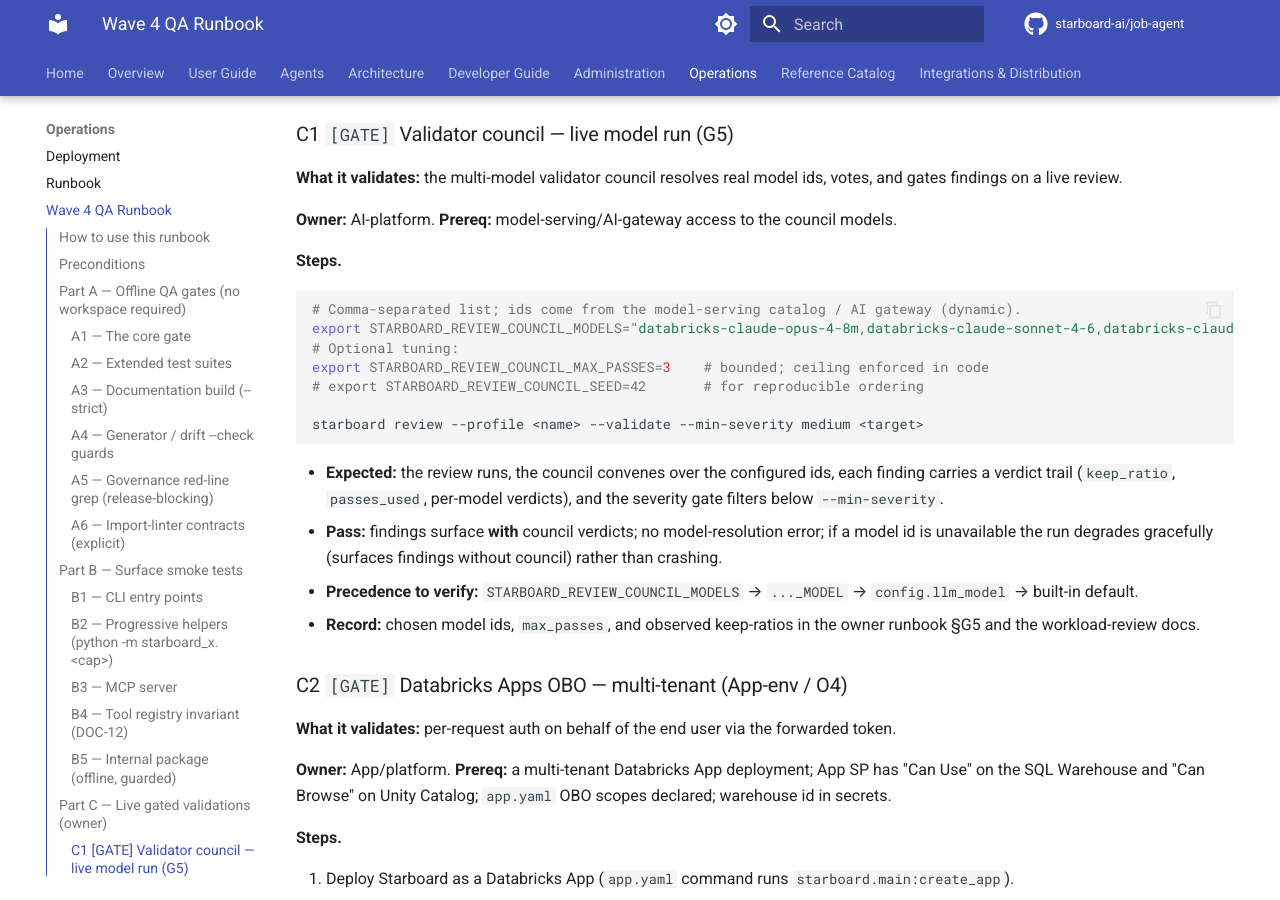
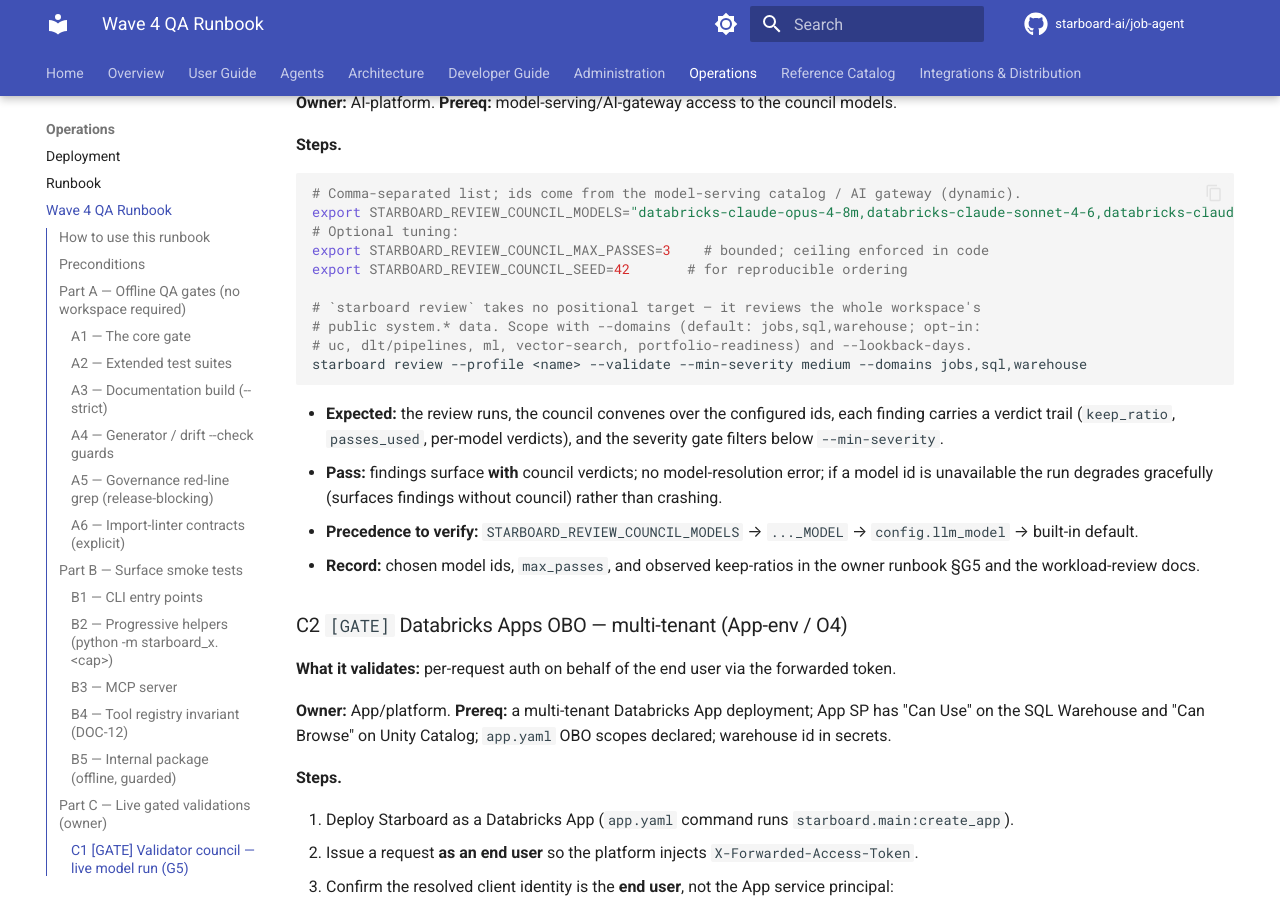
Before and after one commit to bluewatersql/starboard, an MkDocs documentation site: the page built from docs/runbooks/wave4_qa_runbook.md, in a window 1280 px wide and 900 px high, scrolled down 4498 px. Built offline with MkDocs 1.6.1 and Material for MkDocs 9.7.7, drawn with Linux system fonts in a browser that asks for light colours; comment, search, counter and statistics services are not loaded; some of the changed text lies outside the part shown.

Commit message:
docs(qa): update Wave 4 runbook for current review-council CLI
- Drop the release-commit verification block (no longer required/accurate).
- Clarify that `starboard review` has no positional target and is scoped via
  --domains/--lookback-days; update the example to use --domains.
- Enable STARBOARD_REVIEW_COUNCIL_SEED=42 by default for reproducible ordering.

````diff
--- a/docs/runbooks/wave4_qa_runbook.md
+++ b/docs/runbooks/wave4_qa_runbook.md
@@ -33,13 +33,6 @@ workspace runs first** (Parts A–B, fully reproducible in CI), followed by the
 cd /path/to/job-agent
 export PATH="$PWD/.venv/bin:$PATH"     # ruff / mypy / pytest / mkdocs live here
 make setup                             # first-time only: uv venv + editable installs
-```
-
-Confirm you are on the release commit:
-
-```bash
-git rev-parse --abbrev-ref HEAD        # expect: main (post-merge) or wave4/phase0
-git log --oneline -1                   # expect the Wave 4 tip
 ```
 
 Databricks profile (Parts B–C only): **never auto-select**. Pass `--profile <name>`
@@ -227,9 +220,12 @@ and gates findings on a live review.
 export STARBOARD_REVIEW_COUNCIL_MODELS="databricks-claude-opus-4-8m,databricks-claude-sonnet-4-6,databricks-claude-haiku-4-5"
 # Optional tuning:
 export STARBOARD_REVIEW_COUNCIL_MAX_PASSES=3    # bounded; ceiling enforced in code
-# export STARBOARD_REVIEW_COUNCIL_SEED=42       # for reproducible ordering
+export STARBOARD_REVIEW_COUNCIL_SEED=42       # for reproducible ordering
 
-starboard review --profile <name> --validate --min-severity medium <target>
+# `starboard review` takes no positional target — it reviews the whole workspace's
+# public system.* data. Scope with --domains (default: jobs,sql,warehouse; opt-in:
+# uc, dlt/pipelines, ml, vector-search, portfolio-readiness) and --lookback-days.
+starboard review --profile <name> --validate --min-severity medium --domains jobs,sql,warehouse
 ```
 
 - **Expected:** the review runs, the council convenes over the configured ids, each finding
````
